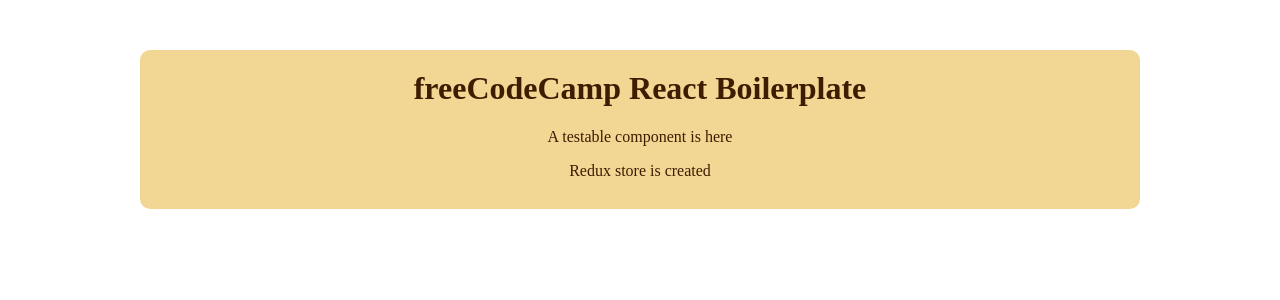
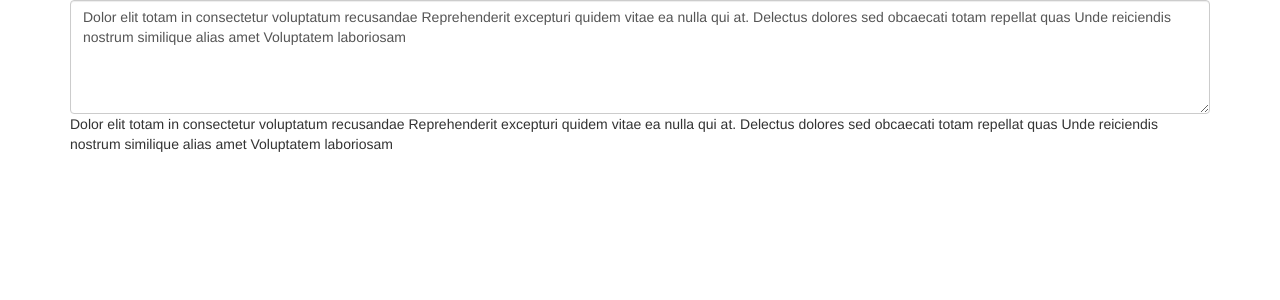
Before and after one commit to Beaglefoot/fcc-markdown-previewer, a React app: page / in a window 1280 px wide. Shown: the top 300 px of the page. Built offline with nearby package versions, Linux system fonts and the light colour scheme.

Commit message:
feat: Connect input and output areas

```diff
--- /dev/null
+++ b/src/components/InputArea.jsx
@@ -0,0 +1,31 @@
+import React from 'react';
+
+export default class InputArea extends React.Component {
+  constructor(props) {
+    super(props);
+
+    this.state = {
+      text: 'Dolor elit totam in consectetur voluptatum recusandae Reprehenderit excepturi quidem vitae ea nulla qui at. Delectus dolores sed obcaecati totam repellat quas Unde reiciendis nostrum similique alias amet Voluptatem laboriosam'
+    };
+  }
+
+  componentDidMount() {
+    this.props.onNewText(this.state.text);
+  }
+
+  onInputChange(text) {
+    this.setState({ text });
+    this.props.onNewText(text);
+  }
+
+  render() {
+    return (
+      <textarea
+        className="form-control"
+        rows="5"
+        value={this.state.text}
+        onChange={event => this.onInputChange(event.target.value)}
+      />
+    );
+  }
+}
--- /dev/null
+++ b/src/components/OutputArea.jsx
@@ -0,0 +1,9 @@
+import React from 'react';
+
+export default function OutputArea(props) {
+  return (
+    <div>
+      <p>{props.textToRender}</p>
+    </div>
+  );
+}
--- a/src/components/TestableComponent.jsx
+++ /dev/null
@@ -1,11 +0,0 @@
-import React from 'react';
-
-export default class TestableComponent extends React.Component {
-  render() {
-    return (
-      <div className="testable">
-        <p>A testable component is here</p>
-      </div>
-    );
-  }
-}
--- a/src/css/style.css
+++ /dev/null
@@ -1,8 +0,0 @@
-.container {
-  background: #F2D694;
-  color: #3D1C00;
-  text-align: center;
-  border-radius: 10px;
-  max-width: 1000px;
-  margin: auto;
-}
--- a/src/css/style.scss
+++ /dev/null
@@ -1,7 +0,0 @@
-.container {
-  h1 {
-    margin-top: 5%;
-    padding-top: 2%;
-  }
-  padding-bottom: 1%;
-}
--- a/src/index.html
+++ b/src/index.html
@@ -2,7 +2,8 @@
 <html lang="en">
 <head>
   <meta charset="UTF-8">
-  <title>freeCodeCamp React Boilerplate</title>
+  <title>Markdown Previewer</title>
+  <link rel="stylesheet" href="https://maxcdn.bootstrapcdn.com/bootstrap/3.3.7/css/bootstrap.min.css" integrity="sha384-BVYiiSIFeK1dGmJRAkycuHAHRg32OmUcww7on3RYdg4Va+PmSTsz/K68vbdEjh4u" crossorigin="anonymous">
 </head>
 <body>
   <div class="container"></div>
--- a/src/index.jsx
+++ b/src/index.jsx
@@ -1,36 +1,27 @@
 import React from 'react';
 import ReactDOM from 'react-dom';
-import { createStore } from 'redux';
-import { Provider, connect } from 'react-redux';
 
-import TestableComponent from './components/TestableComponent';
+import InputArea from './components/InputArea';
+import OutputArea from './components/OutputArea';
 
-require('./css/style.css');
-require('./css/style.scss');
+class App extends React.Component {
+  constructor(props) {
+    super(props);
 
-const store = createStore(() => ({
-  msg: 'Redux store is created'
-}));
+    this.state = { text: null };
+  }
 
-function ParentComponent(props) {
-  return (
-    <div>
-      <h1>freeCodeCamp React Boilerplate</h1>
-      <TestableComponent />
-      <p>{props.msg}</p>
-    </div>
-  );
+  render() {
+    return (
+      <div>
+        <InputArea onNewText={text => this.setState({ text })} />
+        <OutputArea textToRender={this.state.text} />
+      </div>
+    );
+  }
 }
 
-function mapStateToProps({ msg }) {
-  return { msg };
-}
-
-const ParentContainer = connect(mapStateToProps)(ParentComponent);
-
 ReactDOM.render(
-  <Provider store={store}>
-    <ParentContainer />
-  </Provider>,
+  <App />,
   document.querySelector('.container')
 );
```
Also changed, not shown: test/components/InputArea_test.js (renamed from test/components/TestableComponent_test.js, +3 -3 lines), test/components/OutputArea_test.js (added, +15 -0 lines).
